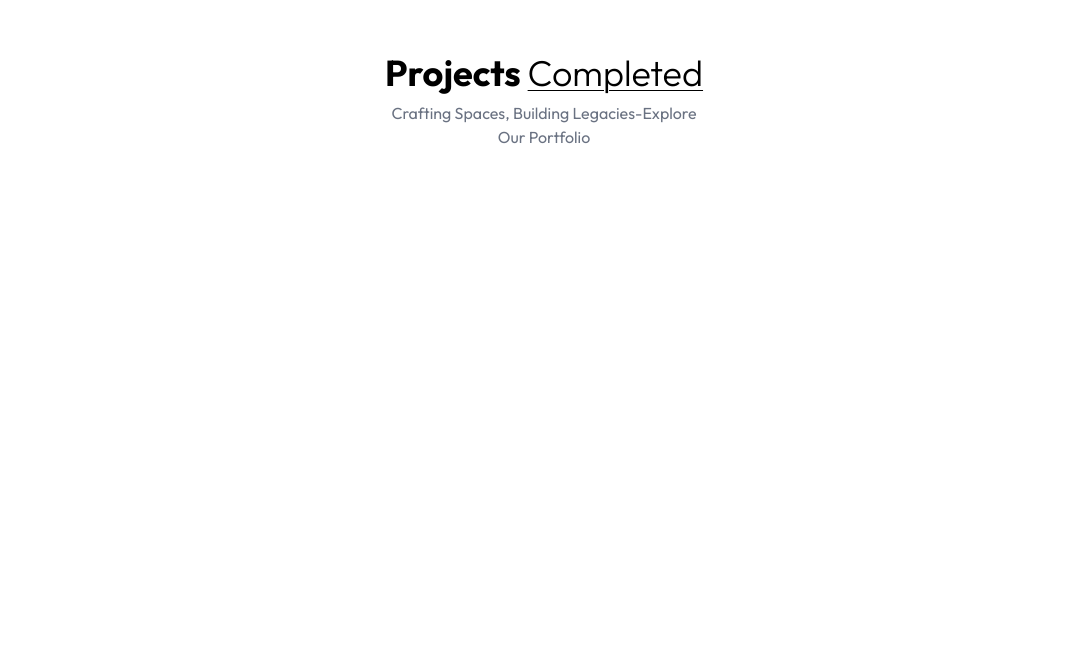
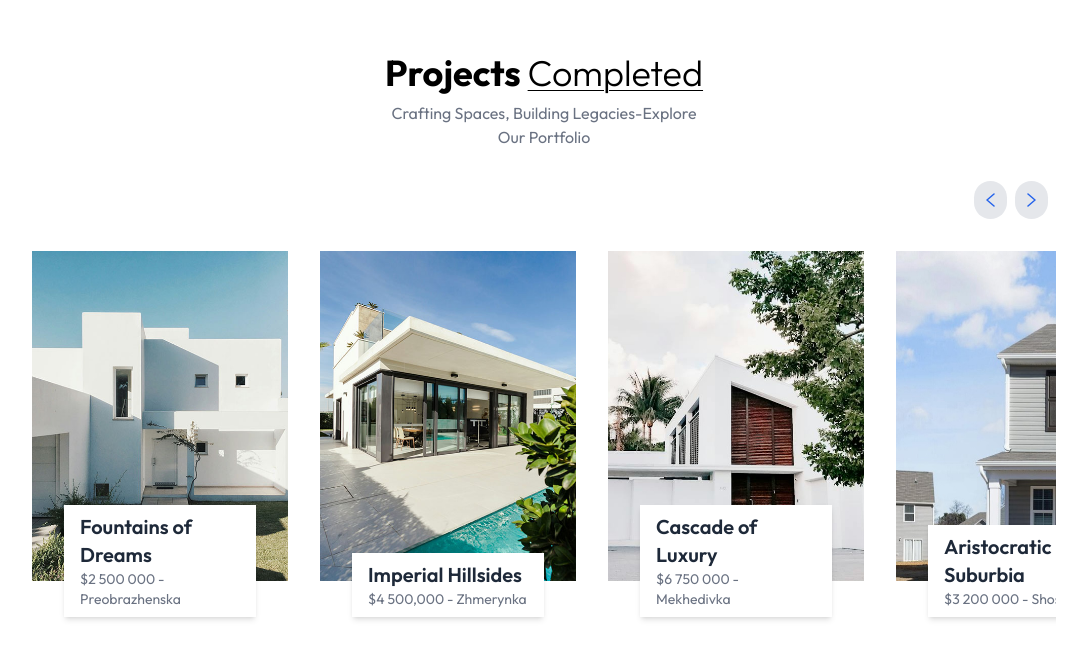
Before and after one commit to ivan-chukhalo/get-hata, a React (Vite) app: page / in a window 1280 px wide. Shown: the part 1715-2374 px from the top of the page, without its empty margins (96-1183 px from the left). Before the commit the page ends 1992 px from the top, so only its background shows below. Built offline with nearby package versions, Linux system fonts and the light colour scheme.

Commit message:
feat(projects): add completed projects section

```diff
--- a/src/assets/assets.js
+++ b/src/assets/assets.js
@@ -35,7 +35,7 @@ export const assets = {
 
 export const projectsData = [
     {
-      title: "Fountains of Sophistication",
+      title: "Fountains of Dreams",
       price: "$2 500 000",
       location: "Preobrazhenska",
       image: project_img_1
--- a/src/components/Projects.jsx
+++ b/src/components/Projects.jsx
@@ -1,4 +1,34 @@
+import {useEffect, useState} from "react";
+import { assets, projectsData } from "../assets/assets";
+
 const Projects = () => {
+  const [currentIndex, setCurrentIndex] = useState(0);
+  const [cardsToShow, setCardsToShow] = useState(1);
+
+  useEffect(()=> {
+    const updateCardsToShow = () => {
+      if(window.innerWidth >= 1024){
+        setCardsToShow(projectsData.length);
+      } else {
+        setCardsToShow(1);
+      };
+    }
+    updateCardsToShow(); // Initial call to set the correct number of cards
+    window.addEventListener("resize", updateCardsToShow); // Update on resize
+    return () => {
+      window.removeEventListener("resize", updateCardsToShow); // Cleanup listener on unmount
+    };
+  }, [])
+
+  const nextProject = () => {
+    setCurrentIndex((prevIndex) => (prevIndex + 1) % projectsData.length); {/* cool solution */}
+  };
+  const prevProject = () => {
+    setCurrentIndex((prevIndex) =>
+      prevIndex === 0 ? projectsData.length - 1 : prevIndex - 1
+    );
+  };
+
   return (
     <div
       className="container mx-auto py-4 pt-20 px-6 md:px-20 lg:px-32 my-20 w-full overflow-hidden"
@@ -13,6 +43,50 @@ const Projects = () => {
       <p className="text-center text-gray-500 mb-8 max-w-80 mx-auto">
         Crafting Spaces, Building Legacies-Explore Our Portfolio
       </p>
+      {/* SLIDER BUTTONS */}
+      <div className="flex items-center mb-8 justify-end">
+        {/* aria-label provides an accessible name for screen readers. Useful when there's no visible text (e.g. icon buttons). */}
+        <button
+          onClick={prevProject}
+          className="p-3 bg-gray-200 rounded-full hover:bg-gray-300 transition-colors duration-300 mr-2"
+          aria-label="Previous Project"
+        >
+          <img src={assets.left_arrow} alt="Previous" />
+        </button>
+        <button
+          onClick={nextProject}
+          className="p-3 bg-gray-200 rounded-full hover:bg-gray-300 transition-colors duration-300 mr-2"
+          aria-label="Next Project"
+        >
+          <img src={assets.right_arrow} alt="Next" />
+        </button>
+      </div>
+      {/* SLIDER CONTAINER */}
+      <div className="overflow-hidden">
+        <div className="flex gap-8 transition-transform duration-300 ease-in-out"
+          style={{transform: `translateX(-${(currentIndex * 100) / cardsToShow}%)`}}>
+          {projectsData.map((project, index) => (
+            <div key={index} className="relative flex-shrink-0 w-full sm:w-1/4">
+              <img
+                src={project.image}
+                alt={project.title}
+                className="w-full h-auto mb-14"
+              />
+              <div className="absolute bottom-5 left-0 right-0 flex justify-center">
+                <div className="inline-block bg-white w-3/4 px-4 py-2 shadow-md">
+                  <h2 className="text-xl font-semibold text-gray-800">
+                    {project.title}
+                  </h2>
+                  <p className="text-gray-500 text-sm">
+                    {project.price} <span> - </span>
+                    {project.location}
+                  </p>
+                </div>
+              </div>
+            </div>
+          ))}
+        </div>
+      </div>
     </div>
   );
 };
```
